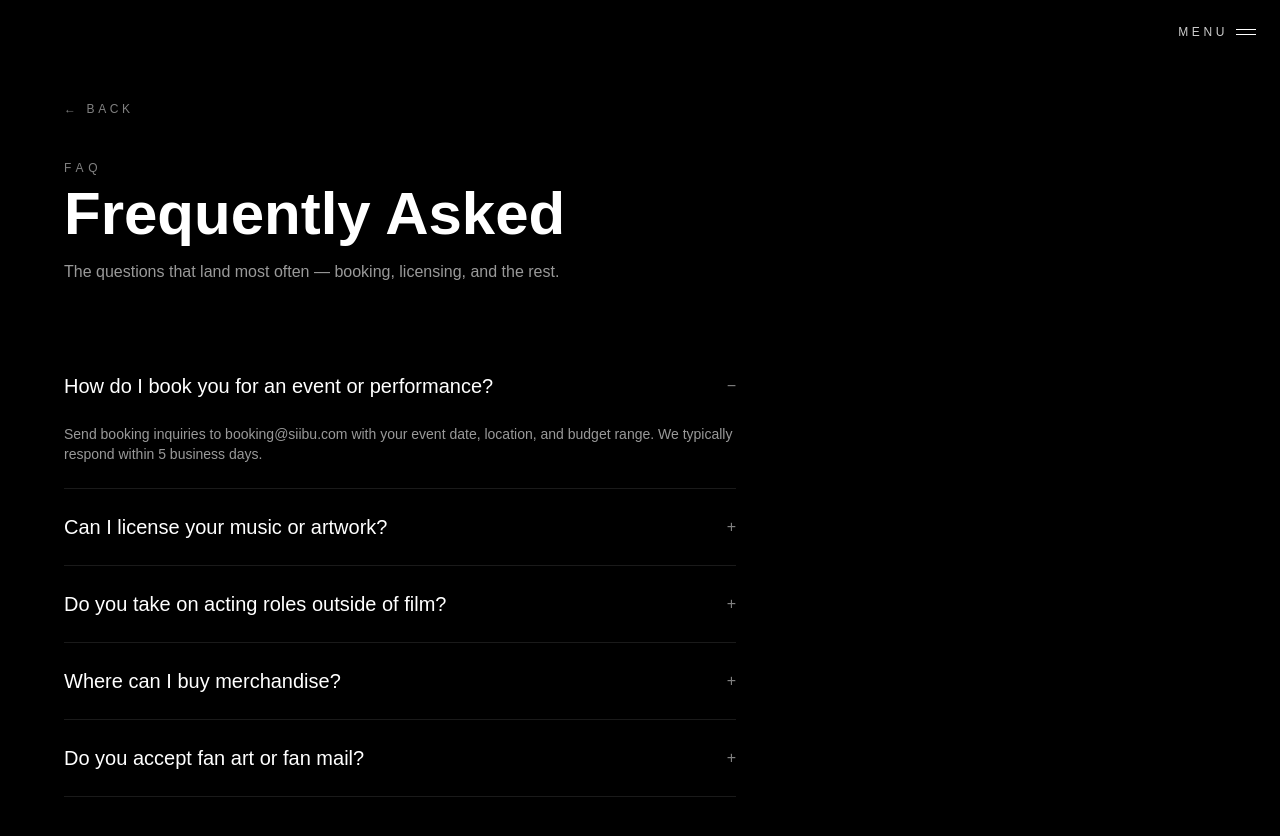
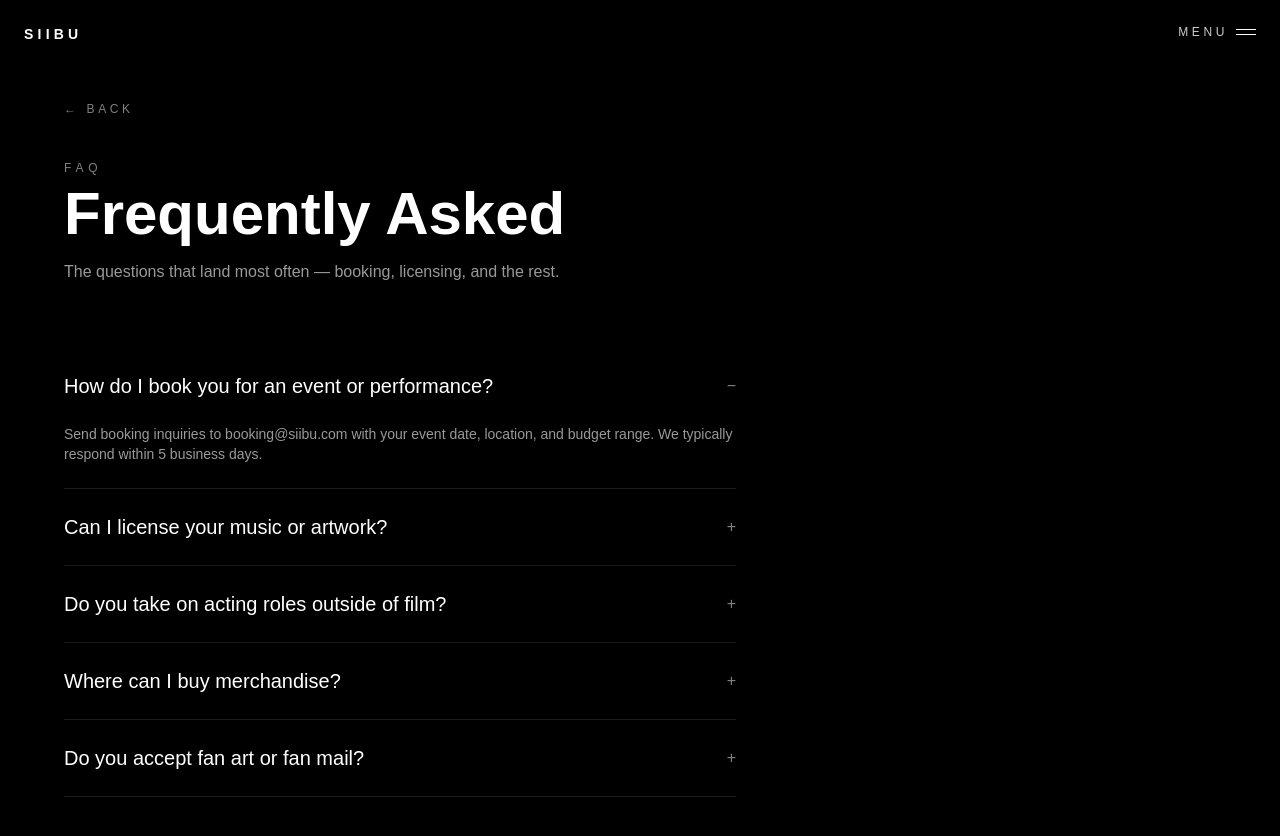
Before and after one commit to thechmanic-sketch/SIIBU, a Next.js app: page /faq in a window 1280 px wide. Shown: the top 836 px of the page. Built offline with nearby package versions, Linux system fonts and the light colour scheme.

Commit message:
Add persistent SIIBU logo linking back to homepage
Fixed top-left link, visible on every page, using mix-blend-difference
so it stays legible over any background color.

```diff
--- a/src/components/MenuOverlay.tsx
+++ b/src/components/MenuOverlay.tsx
@@ -35,6 +35,15 @@ export default function MenuOverlay() {
 
   return (
     <>
+      <Link
+        href="/"
+        onClick={() => setOpen(false)}
+        aria-label={`${ARTIST_NAME} — Home`}
+        className="fixed left-6 top-6 z-50 text-sm font-semibold tracking-[0.3em] text-white uppercase mix-blend-difference"
+      >
+        {ARTIST_NAME}
+      </Link>
+
       <button
         onClick={() => setOpen(true)}
         aria-label="Open menu"
```
